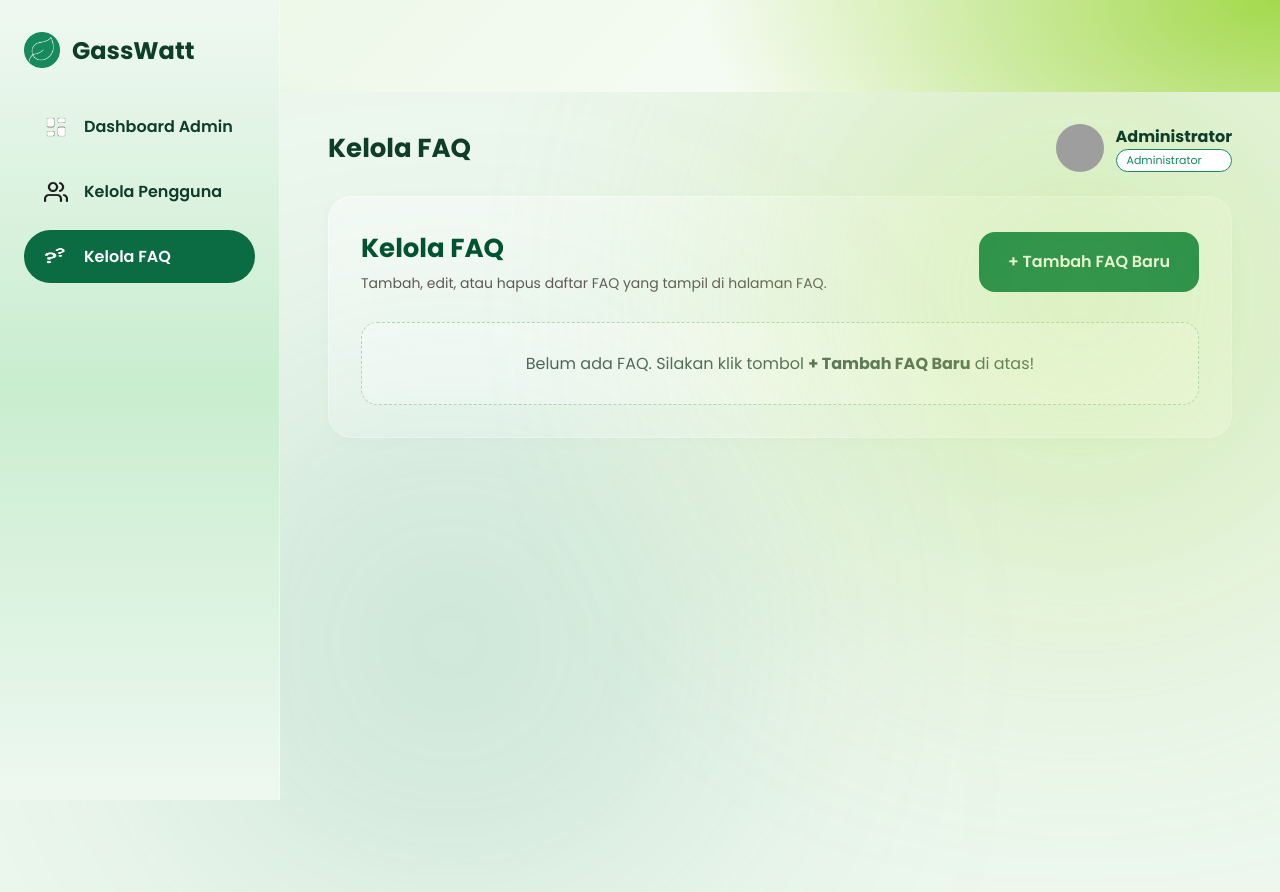
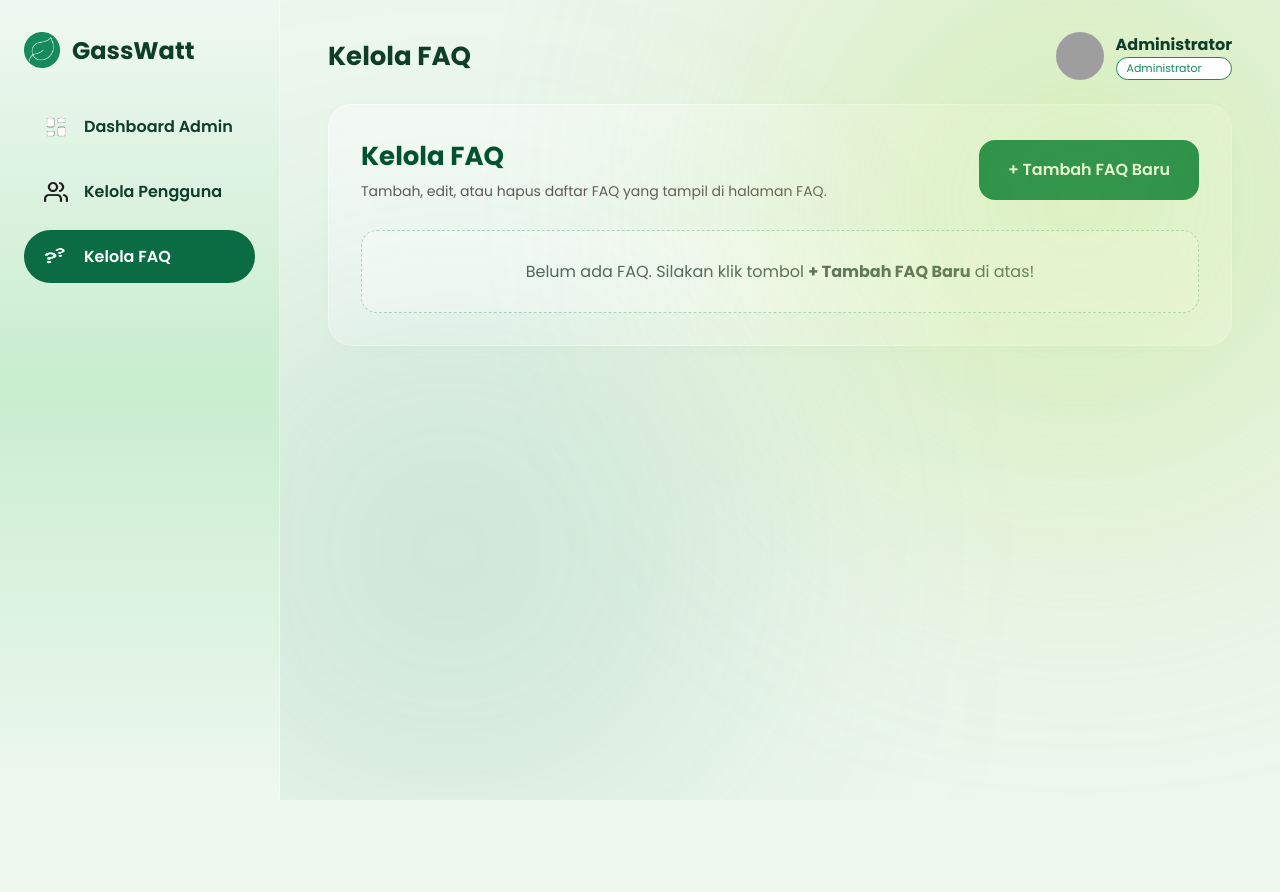
Before and after one commit to PBP-E-Kelompok-04/GassWatt, a Django app: page /admin-portal/faq/ in a window 1280 px wide. After the commit the page ends 800 px from the top, so only its background shows below. Run offline with Django 5.2, Linux system fonts and the light colour scheme; data that the repository does not hold is empty; grey boxes are pictures that could not be loaded.

Commit message:
fix: memperbaiki gap pada dashboard

```diff
--- a/static/css/dashboard-style.css
+++ b/static/css/dashboard-style.css
@@ -493,6 +493,14 @@
   text-align: center;
 }
 
+body:has(.dashboard-container) {
+    padding-top: 0;
+}
+
+body.dashboard-page {
+    padding-top: 0;
+}
+
 @media (max-width: 900px) {
     .sidebar {
         width: 80px;
```
